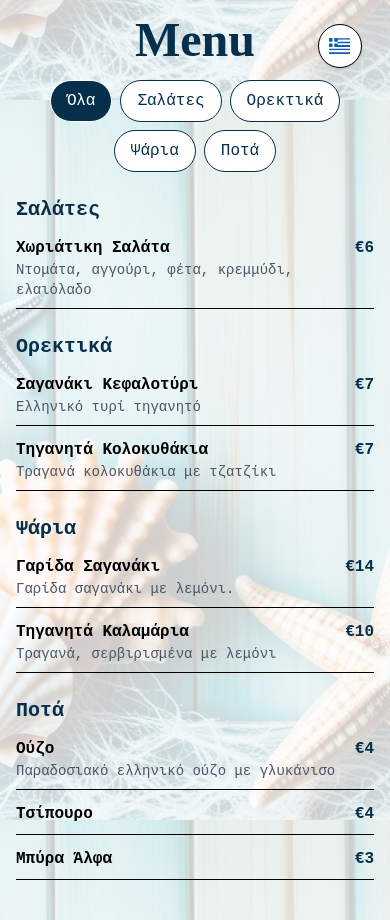
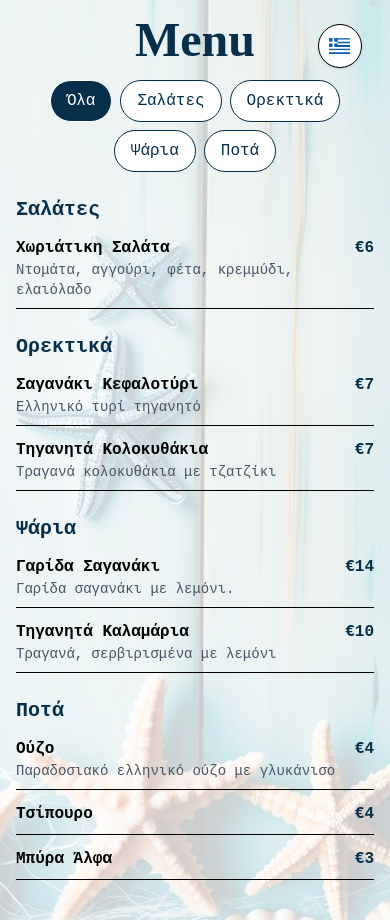
Before and after one commit to pagiannis/ax_niko_ax, a React (Vite) app: page / in a window 390 px wide. Built offline with nearby package versions, Linux system fonts and the light colour scheme; some icons are missing; a web font is replaced by a local one.

Commit message:
Change the background images

```diff
--- a/src/App.tsx
+++ b/src/App.tsx
@@ -18,7 +18,7 @@ function App() {
         );
 
   return (
-    <div className="min-h-screen bg-fixed md:bg-cover bg-center bg-[url('/bg-desktop.jpeg')] p-4 md:p-20 relative">
+    <div className="min-h-screen bg-fixed md:bg-cover bg-center bg-[url('/bg-mobile.jpeg')] md:bg-[url('/bg-desktop.jpeg')] p-4 md:p-20 relative">
       <div className="absolute inset-0 bg-white opacity-80"></div>
       <div className="relative z-10">
         <LanguageDropdown language={language} setLanguage={setLanguage} />
```
